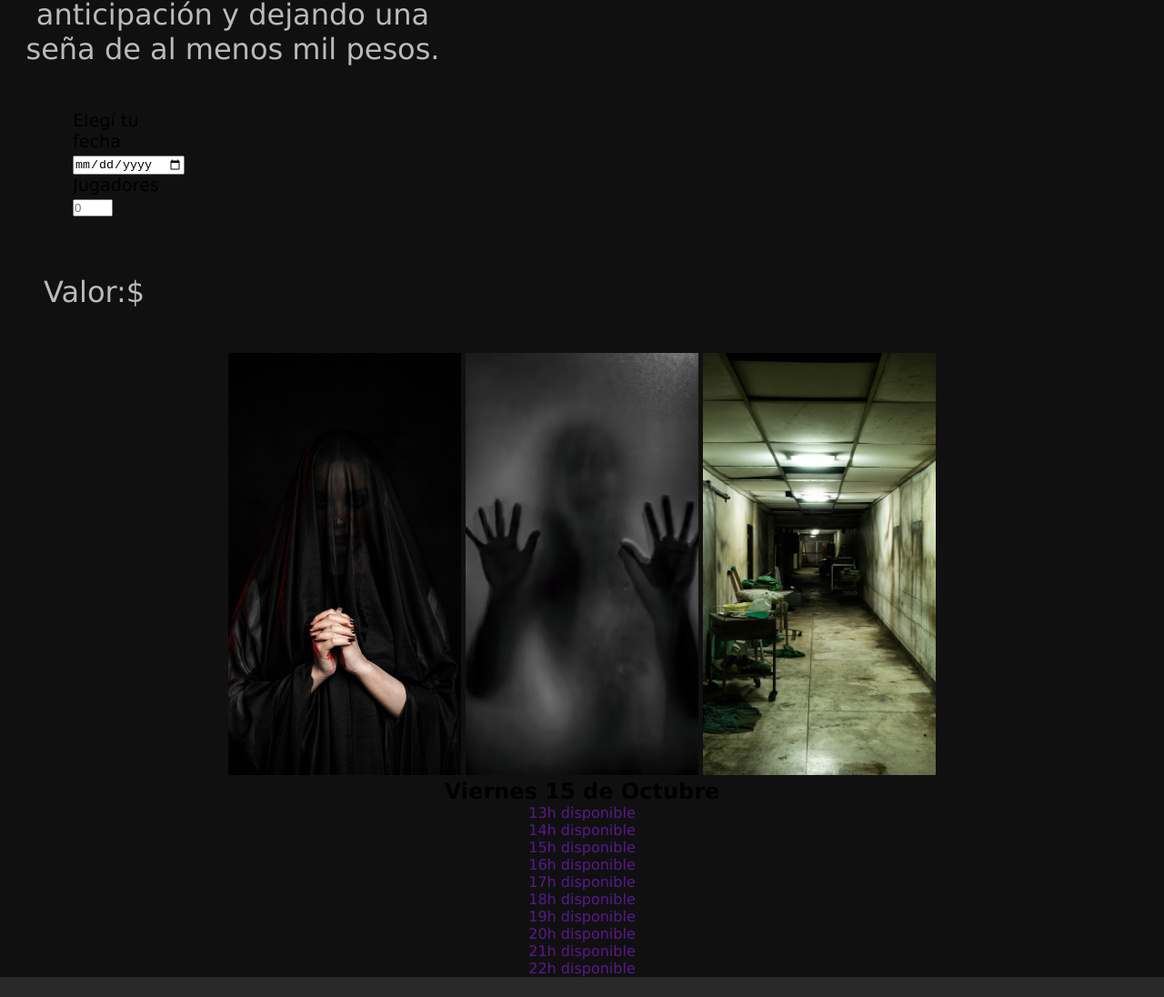
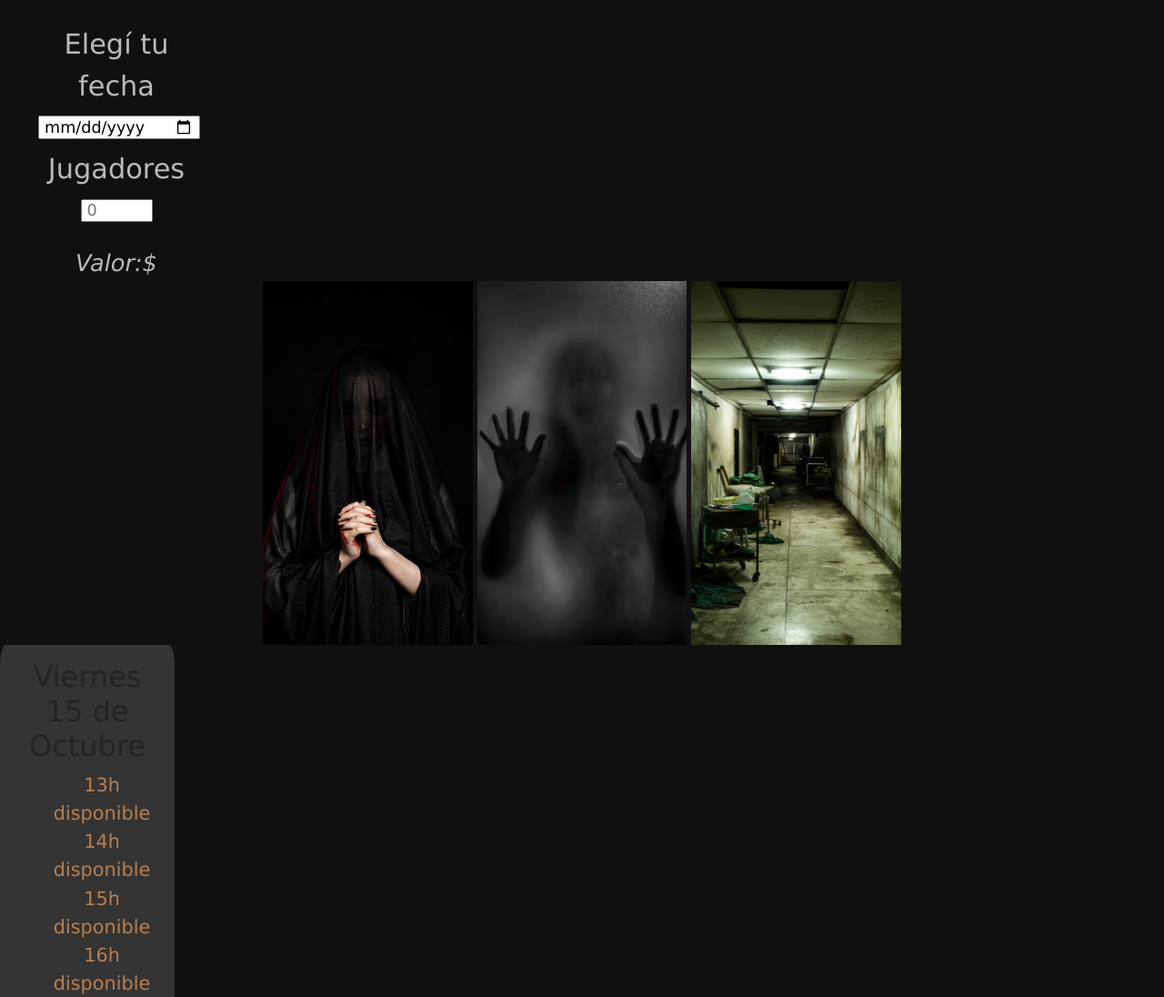
Before and after one commit to Lucasds906/proyecto-final-life-experience, a plain HTML site: page pages/reservas.html in a window 1280 px wide. Shown: the part 374-1470 px from the top of the page at 91% size. Drawn offline with nearby package versions, Linux system fonts and the light colour scheme.

Commit message:
finalizacion carrousel + js para galeria en pag reservas

```diff
--- a/css/style.css
+++ b/css/style.css
@@ -382,6 +382,7 @@ main */
         overflow: hidden;
     }
     .indexCarouselItem{
+        scroll-margin-top: 6rem;
         position: relative;
         margin-left: 10%;
     }
@@ -406,13 +407,16 @@ main */
         padding: 1.25rem;
     }
     #carouselItem-2:hover{
-        display: none;
+        transform: none;
+        transition: none;
     }
     #carouselItem-1:hover{
-        display: none;
+        transform: none;
+        transition: none;
     }
     #carouselItem-3:hover{
-        display: none;
+        transform: none;
+        transition: none;
     }
 
     .indexRooms{
@@ -503,43 +507,61 @@ main*/
     text-align: center;
 }
 
+
 .bookingsTitle h1 {
     color: #b87f50;
     font-size: 4.5rem;
 }
 
 .bookingsTitle p {
-    padding-top: 3rem;
-    font-size: 2rem;
-    width: 40%;
+    padding-top: 2rem;
+    font-size: 1.6rem;
     color: #BCB9B9;
+    display: inline-block;
 }
 
 .bookingsForm {
-    margin: 3rem;
-    font-size: 2rem;
-    text-align: left;
+    width: 20%;
+    text-align: center;
 }
-
 .bookingsForm form {
-    width: 8%;
     margin: 1rem 2rem;
-    font-size: 1.2rem;
 }
-
-.bookingSchedule {
-    align-items: center;
+.bookingsForm form label{
+    color: #BCB9B9;
+    font-size: 1.9rem;
 }
-
-.bookingRooms a img {
-    width: 20%;
-    height: 29rem;
-    object-fit: cover;
+.bookingsForm form input{
+    height: 1.6rem;
+    font-size: 1.1rem;
+    margin: .625rem;
+    padding: .3125rem;
+}
+.bookingsForm i{
+    color: #BCB9B9;
+    font-size: 1.6rem;
 }
 
 
-.bookingAvailable a {
+
+.bookingRooms a img {
+    width: 18%;
+    height: 25rem;
+    object-fit: cover;
+}
+.bookingTimetable{
+    width: 15%;
+    background-color: #504f4f91;
+    font-size: 1.3rem;
+    border-radius: 3%;
+    padding: 1rem;
+}
+.bookingTimetable li{
+    list-style: none;
+}
+.bookingTimetable a {
     text-decoration: none;
+    color: #b87f50;
 }
 
 /* F.A.Q. */
--- a/pages/reservas.html
+++ b/pages/reservas.html
@@ -4,8 +4,10 @@
     <meta charset="UTF-8">
     <meta name="viewport" content="width=device-width, initial-scale=1.0">
     <title>Life Experience</title>
+    <link href="https://cdn.jsdelivr.net/npm/bootstrap@5.3.2/dist/css/bootstrap.min.css" rel="stylesheet" integrity="sha384-T3c6CoIi6uLrA9TneNEoa7RxnatzjcDSCmG1MXxSR1GAsXEV/Dwwykc2MPK8M2HN" crossorigin="anonymous">
     <link rel="stylesheet" href="https://fonts.googleapis.com/icon?family=Material+Icons"/>
     <link rel="stylesheet" href="../css/style.css">
+    <script defer src="js/app.js" ></script>
     <link rel="shortcut icon" href="../assets/img/logo.png">
 </head>
 <body>
@@ -39,16 +41,16 @@
                     <label for="jugadores">Jugadores</label>
                     <input type="number" min="1" max="8" placeholder="0" id="jugadores">
                 </form>
-                <p>Valor:$</p>
+                <i>Valor:$</i>
             </div>
         </section>
         <section class="bookingSchedule">
             <section class="bookingRooms">
                 <a href="./sedes.html"><img src="../assets/img/plano-medio-mujer-velo-negro.jpg" alt="mujer velo negro"></a>
-                <a href="./futurix.html"><img src="../assets/img/horror.jpg" alt="casa lujosa"></a>
+                <a href="./sedes.html"><img src="../assets/img/horror.jpg" alt="casa lujosa"></a>
                 <a href="./sedes.html"><img src="../assets/img/callejon-abandonado-hospital-psiquiatrico.jpg" alt="pasillo hospital abandonado"></a>
             </section>
-            <div class="bookingAvailable">
+            <div class="bookingTimetable">
                 <h2>Viernes 15 de Octubre</h2>
                 <ul>
                     <li><a href="">13h disponible</a></li>
@@ -62,6 +64,11 @@
                     <li><a href="">21h disponible</a></li>
                     <li><a href="">22h disponible</a></li>
                 </ul>
+            </div>
+        </section>
+        <section>
+            <div>
+
             </div>
         </section>
     </main>
@@ -96,5 +103,7 @@
             <a href="https://www.instagram.com/" target="_blank"><img src="../assets/img/instagram-logo.png" alt=""></a>
         </div>
     </footer>
+    <script src="https://cdn.jsdelivr.net/npm/@popperjs/core@2.11.8/dist/umd/popper.min.js" integrity="sha384-I7E8VVD/ismYTF4hNIPjVp/Zjvgyol6VFvRkX/vR+Vc4jQkC+hVqc2pM8ODewa9r" crossorigin="anonymous"></script>
+<script src="https://cdn.jsdelivr.net/npm/bootstrap@5.3.2/dist/js/bootstrap.min.js" integrity="sha384-BBtl+eGJRgqQAUMxJ7pMwbEyER4l1g+O15P+16Ep7Q9Q+zqX6gSbd85u4mG4QzX+" crossorigin="anonymous"></script>
 </body>
 </html>
```
Also changed, not shown: js/app.js (added, +23 -0 lines).
